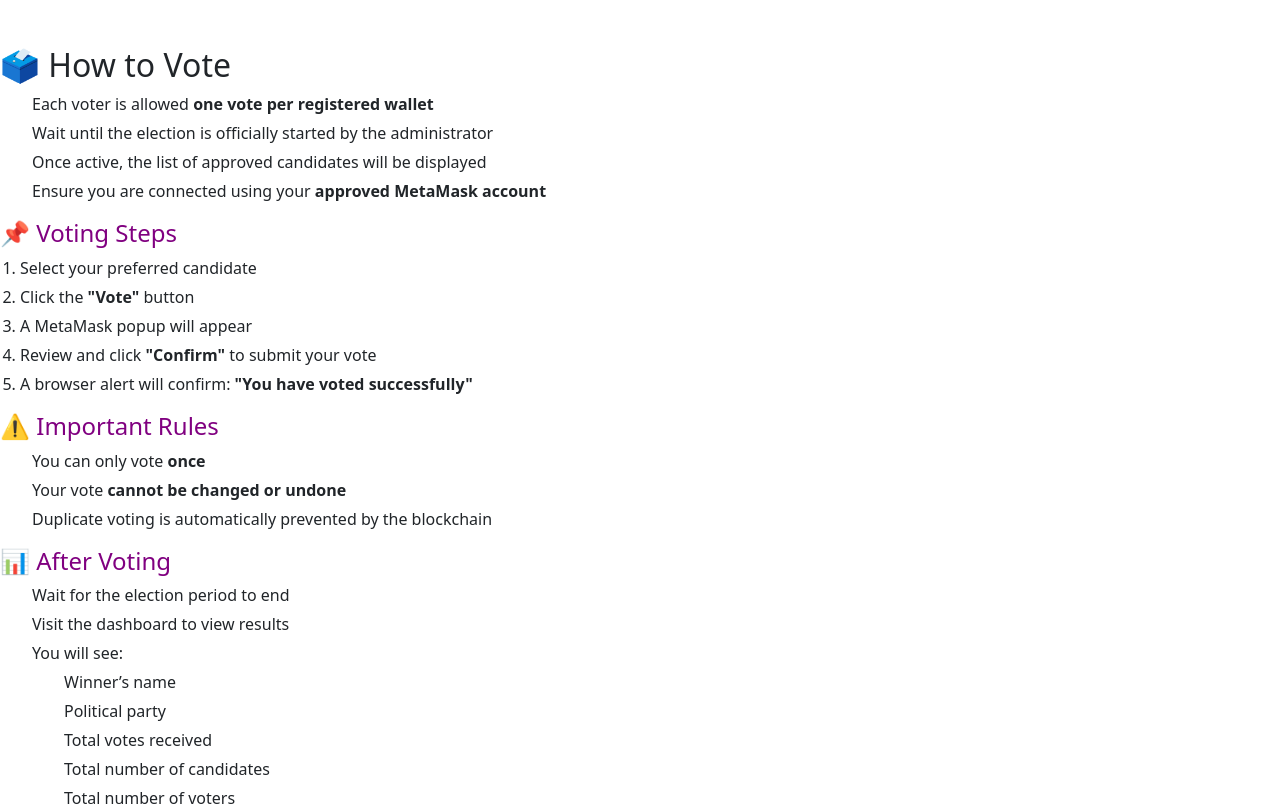
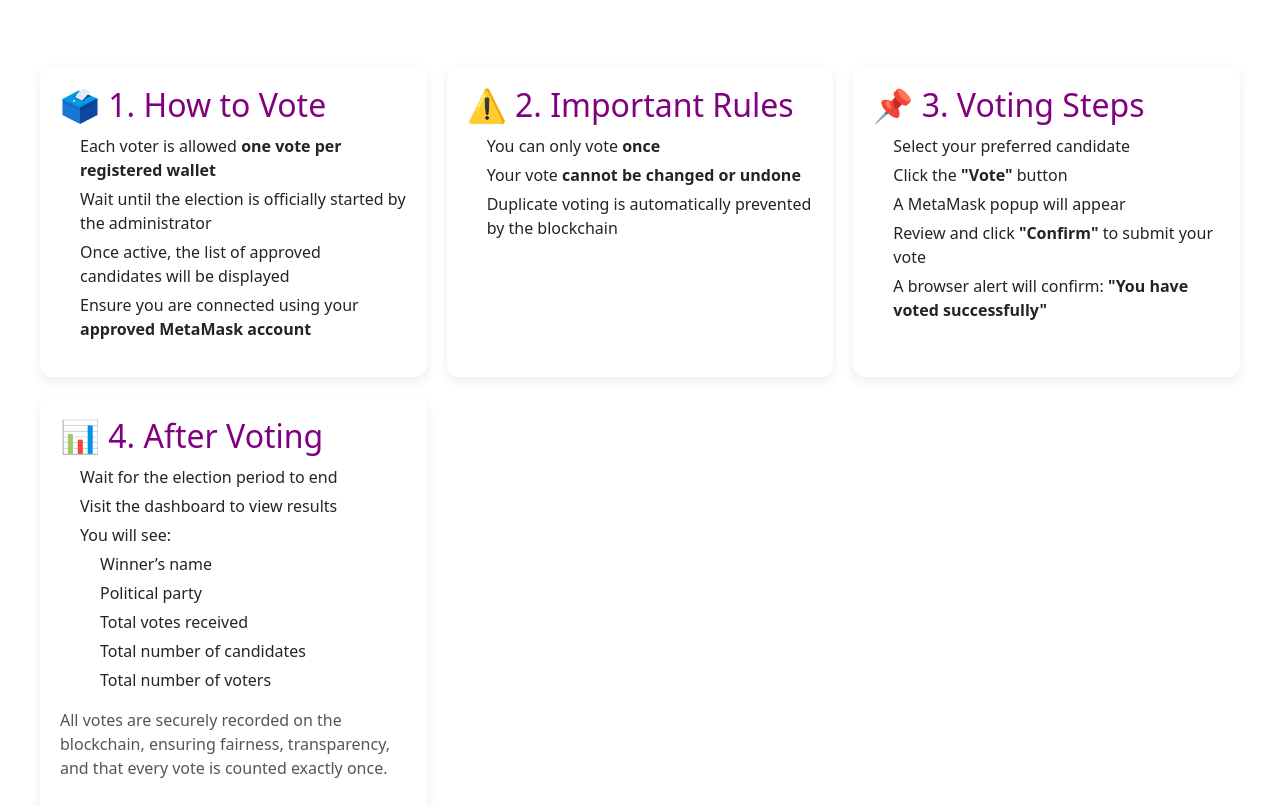
Before and after one commit to danstevemukulupi/BLOCKCHAIN-BASED-SECURED-ELECTRONIC-VOTING-DAPP, a React (Create React App) app in the folder dappvoting/: page /vote-info in a window 1280 px wide. Shown: the part 440-1246 px from the top of the page. Built offline with nearby package versions, Linux system fonts and the light colour scheme; no server answers.

Commit message:
how-tovote

```diff
--- a/dappvoting/src/pages/VoteInfo.css
+++ b/dappvoting/src/pages/VoteInfo.css
@@ -58,18 +58,67 @@ body {
 
 
 
-.how-to-vote-container ol {
-      padding-left: 20px;
+
+.how-to-vote-container {
+     flex: 1;
+     display: grid;
+     grid-template-columns: repeat(auto-fit, minmax(320px, 1fr));
+     gap: 20px;
+     padding: 20px 40px;
 
 }
 
-.how-to-vote-container h4 {
-    margin-top: 15px;
-    color: purple;
+.info-card {
+  background: white;
+  border-radius: 12px;
+  padding: 20px;
+  box-shadow: 0 4px 12px rgba(0,0,0,0.08);
+  transition: 0.2s;
 }
 
+.info-card:hover {
+  transform: translateY(-5px);
+}
 
+.info-card h2 {
+  color: purple;
+  margin-bottom: 10px;
+}
 
+.info-card h4 {
+  margin-top: 10px;
+}
+
+.info-card ul {
+  padding-left: 20px;
+}
+
+.info-note {
+  margin-top: 10px;
+  color: #555;
+}
+
+.warning {
+  color: orange;
+  font-weight: bold;
+}
+
+.success {
+  color: green;
+  font-weight: bold;
+}
+
+.error {
+  color: red;
+  font-weight: bold;
+}
+
+.info-sub {
+  margin-top: 10px;
+  padding: 10px;
+  background: #f5f5f5;
+  border-radius: 8px;
+}
 
 
 
--- a/dappvoting/src/pages/VoteInfo.js
+++ b/dappvoting/src/pages/VoteInfo.js
@@ -62,32 +62,43 @@ function VoteInfo() {
 
 
      <div className="how-to-vote-container">
-      <h2>🗳️ How to Vote</h2>
 
+      <div className="info-card">
+      <h2>🗳️ 1.  How to Vote</h2>
   <ul>
     <li>Each voter is allowed <b>one vote per registered wallet</b></li>
     <li>Wait until the election is officially started by the administrator</li>
     <li>Once active, the list of approved candidates will be displayed</li>
     <li>Ensure you are connected using your <b>approved MetaMask account</b></li>
   </ul>
+  </div>
 
-  <h4>📌 Voting Steps</h4>
-  <ol>
+  <div className="info-card">
+  <h2>⚠️ 2. Important Rules</h2>
+  <ul>
+    <li>You can only vote <b>once</b></li>
+    <li>Your vote <b>cannot be changed or undone</b></li>
+    <li>Duplicate voting is automatically prevented by the blockchain</li>
+  </ul>
+  </div>
+
+
+
+  <div className="info-card">
+  <h2>📌 3. Voting Steps</h2>
+  <ul>
     <li>Select your preferred candidate</li>
     <li>Click the <b>"Vote"</b> button</li>
     <li>A MetaMask popup will appear</li>
     <li>Review and click <b>"Confirm"</b> to submit your vote</li>
     <li>A browser alert will confirm: <b>"You have voted successfully"</b></li>
-  </ol>
+  </ul>
+  </div>
 
-  <h4>⚠️ Important Rules</h4>
-  <ul>
-    <li>You can only vote <b>once</b></li>
-    <li>Your vote <b>cannot be changed or undone</b></li>
-    <li>Duplicate voting is automatically prevented by the blockchain</li>
-  </ul>
 
-  <h4>📊 After Voting</h4>
+
+  <div className="info-card">
+  <h2>📊 4. After Voting</h2>
   <ul>
     <li>Wait for the election period to end</li>
     <li>Visit the dashboard to view results</li>
@@ -105,6 +116,7 @@ function VoteInfo() {
     All votes are securely recorded on the blockchain, ensuring fairness, transparency,
     and that every vote is counted exactly once.
   </p>
+  </div>
 
      </div>
 
```
